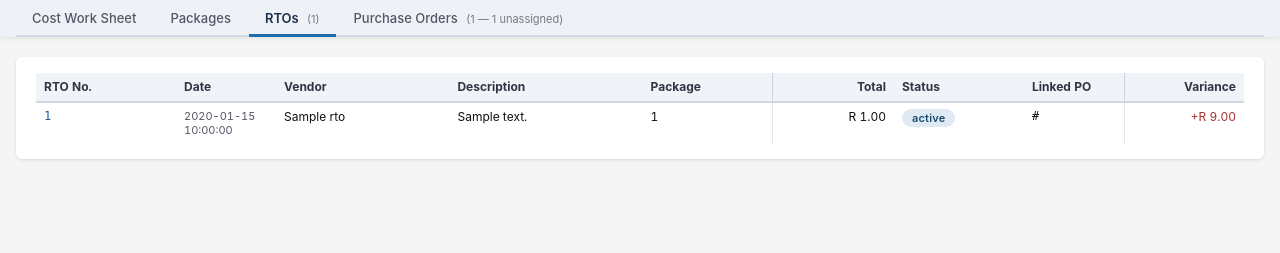
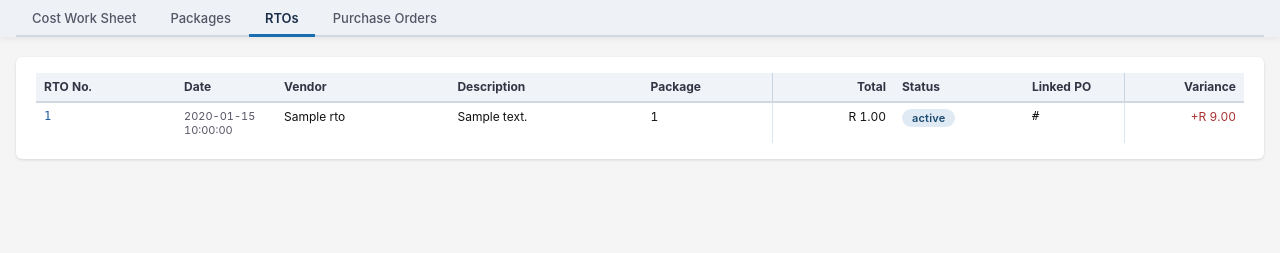
Before and after one commit to RichFree81/Aneriam, a FastAPI app: template app/templates/project_rtos.html in a window 1280 px wide. Shown: the part 95-348 px from the top of the page. Run offline with FastAPI, Linux system fonts and the light colour scheme; the template is opened without the code that fills it: most values are stand-ins (such as "Sample title", 1, 10 or a date in 2020).

Commit message:
ui(cost-control): remove record-count badges from navigation tabs
Drops the bracketed counts (e.g. "Packages (4)", "Purchase Orders
(18 — 17 unassigned)", "RTOs (2)") from all tab labels across the
four project-level pages. Tab bar is now uniform text-only — fewer
moving numbers, less visual noise.

The pkg-count CSS class itself is left in base.html since it's
harmless and may be re-used later for per-row counts.

Co-Authored-By: Claude Opus 4.7 (1M context) <noreply@anthropic.com>

```diff
--- a/app/templates/project_purchase_orders.html
+++ b/app/templates/project_purchase_orders.html
@@ -22,11 +22,7 @@
       <a href="/project/{{ project.project_number }}">Cost Work Sheet</a>
       <a href="/project/{{ project.project_number }}/packages">Packages</a>
       <a href="/project/{{ project.project_number }}/rtos">RTOs</a>
-      <a href="/project/{{ project.project_number }}/purchase-orders" class="active">Purchase Orders
-        <span class="pkg-count">
-          ({{ po_total_count }}{% if po_unassigned_count %} — {{ po_unassigned_count }} unassigned{% endif %})
-        </span>
-      </a>
+      <a href="/project/{{ project.project_number }}/purchase-orders" class="active">Purchase Orders</a>
     </div>
   </div>
 </div>
--- a/app/templates/project_rtos.html
+++ b/app/templates/project_rtos.html
@@ -21,16 +21,8 @@
     <div class="tab-bar">
       <a href="/project/{{ project.project_number }}">Cost Work Sheet</a>
       <a href="/project/{{ project.project_number }}/packages">Packages</a>
-      <a href="/project/{{ project.project_number }}/rtos" class="active">RTOs
-        <span class="pkg-count">({{ rtos | length }})</span>
-      </a>
-      <a href="/project/{{ project.project_number }}/purchase-orders">Purchase Orders
-        {% if po_total_count %}
-        <span class="pkg-count">
-          ({{ po_total_count }}{% if po_unassigned_count %} — {{ po_unassigned_count }} unassigned{% endif %})
-        </span>
-        {% endif %}
-      </a>
+      <a href="/project/{{ project.project_number }}/rtos" class="active">RTOs</a>
+      <a href="/project/{{ project.project_number }}/purchase-orders">Purchase Orders</a>
     </div>
   </div>
 </div>
```
Also changed, not shown: app/templates/project.html (+1 -7 lines), app/templates/project_packages.html (+2 -10 lines).
